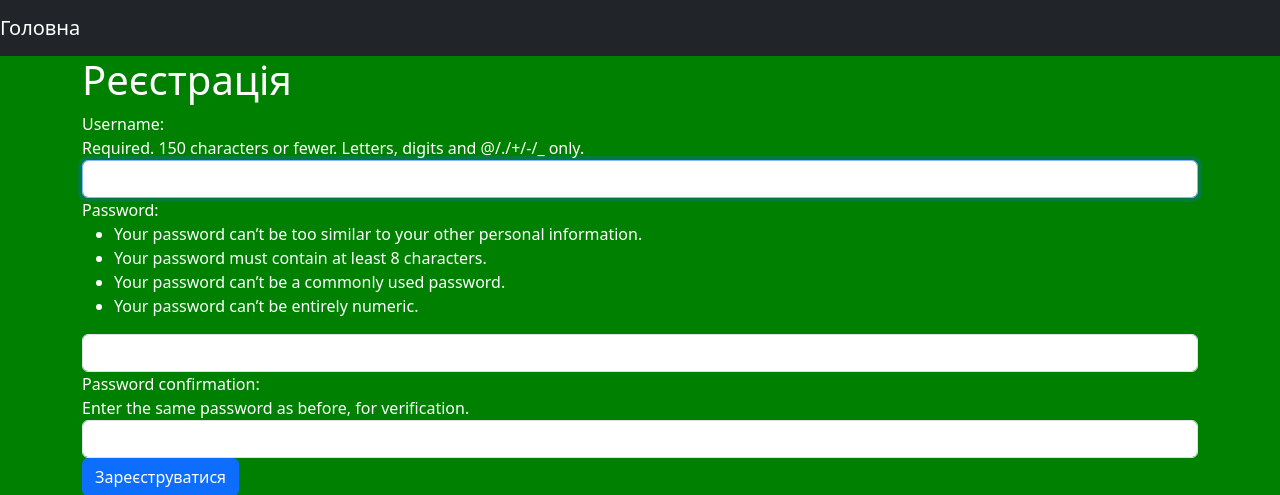
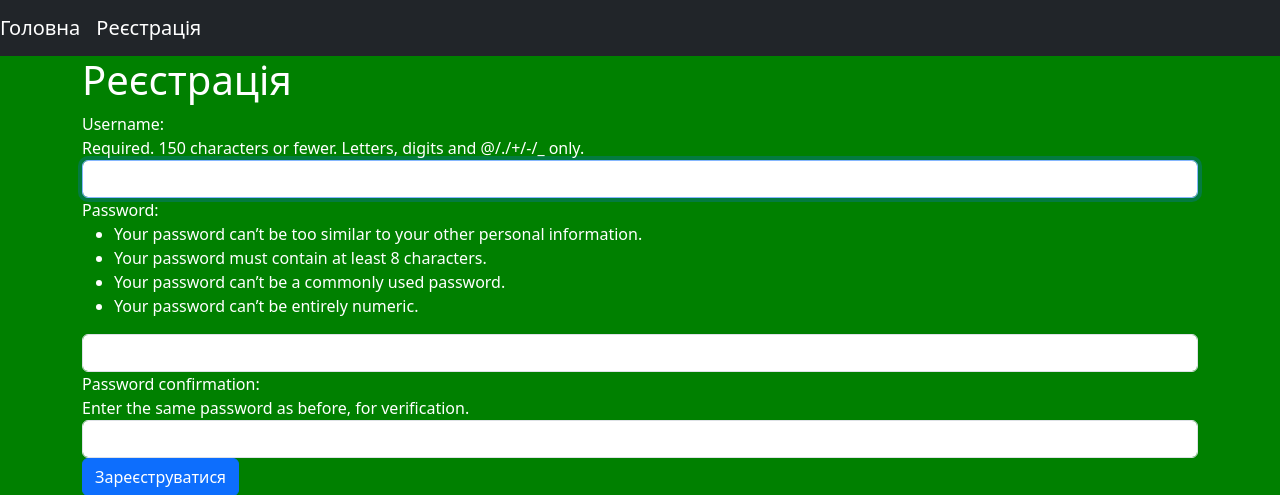
Before and after one commit to GrechkaMykhailo12345/Task_tracker_django, a Django app: page /register/ in a window 1280 px wide. Shown: the top 495 px of the page. Run offline with Django 5.2, Linux system fonts and the light colour scheme.

Commit message:
Додав нову кнопку "Реєстрація"

```diff
--- a/templates/base.html
+++ b/templates/base.html
@@ -16,6 +16,7 @@
         </form>
         {% endif %}
         <a class="navbar-brand" href="{% url 'tasktrackerapp:task_list' %}">Головна</a>
+        <a class="navbar-brand" href="{% url 'auth:register' %}">Реєстрація</a>
     </nav>
     <div class="container">
     {% block content %}
```
